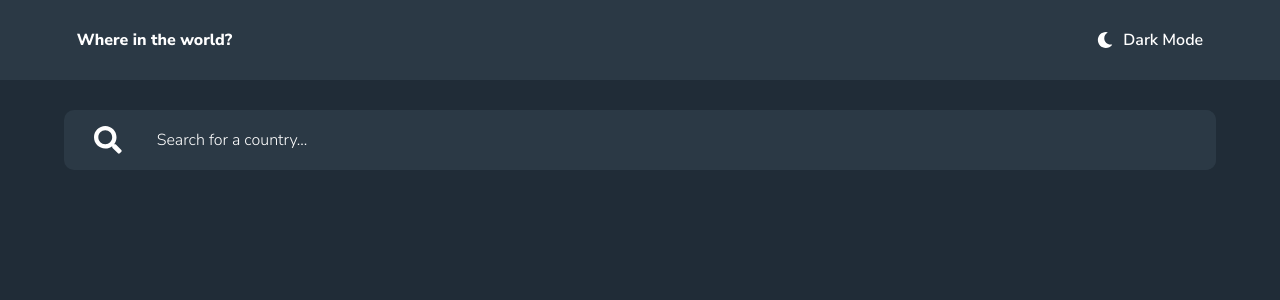
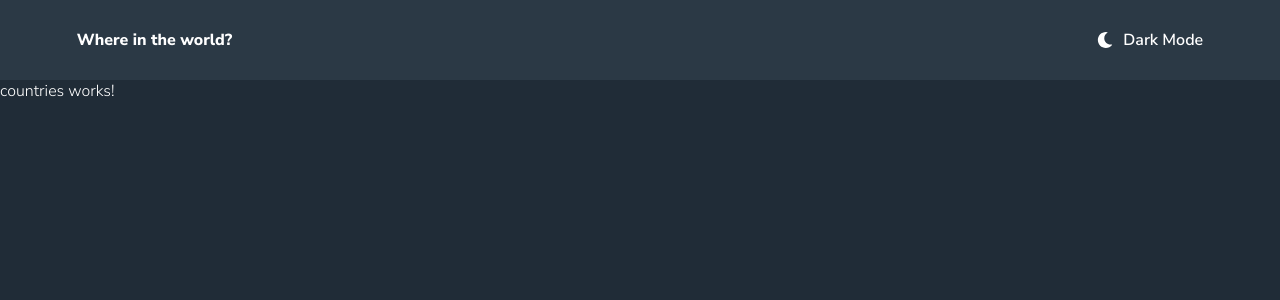
Before and after one commit to Breckles/rest-countries-api, an Angular app: page /home in a window 1280 px wide. Shown: the top 300 px of the page. Built offline with nearby package versions, Linux system fonts and the light colour scheme.

Commit message:
added countries component to home page

```diff
--- a/src/app/pages/home/home.page.html
+++ b/src/app/pages/home/home.page.html
@@ -1,3 +1,3 @@
 <div id="homePageWrapper">
-  <app-search-bar></app-search-bar>
+  <app-countries></app-countries>
 </div>
```
